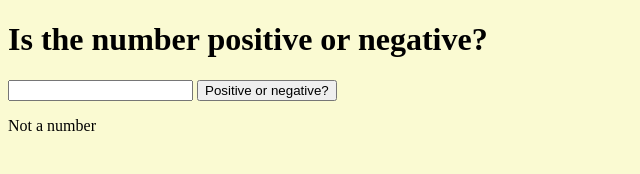
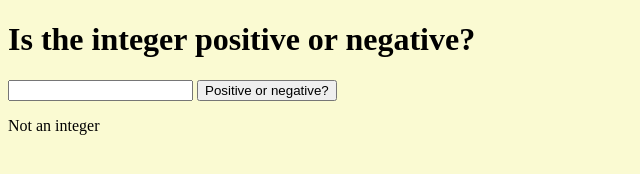
Before and after one commit to Marko-Milijevic/ICS2O-Unit7-02-HTML, a plain HTML site: page index.html in a window 1280 px wide. Both pictures are taken after a click on the button "Positive or negative?". Shown: the whole page, without its empty margins (0-640 px from the left). Drawn offline with Linux system fonts and the light colour scheme.

Commit message:
Fixed errors

```diff
--- a/index.html
+++ b/index.html
@@ -7,11 +7,10 @@
     <link href="style.css" rel="stylesheet" type="text/css" />
   </head>
   <body>
-    <h1>Is the number positive or negative?</h1>
-    <input type: "text" id="input">
+    <h1>Is the integer positive or negative?</h1>
+    <input type="text" id="input">
     <button id="button">Positive or negative?</button>
     <p id="answer"></p>
-
     <script src="script.js"></script>
   </body>
 </html>
--- a/script.js
+++ b/script.js
@@ -1,22 +1,25 @@
 /* Connect the button to "comparison" function */
-document.getElementById('button').addEventListener('click',comparison)
-let userInput= 0
+document.getElementById('button').addEventListener('click', comparison)
+let userInput = 0
 
-function comparison() {
+function comparison () {
   /* Get user input and convert it to an integer */
   userInput = document.getElementById('input').value
   userInput = parseInt(userInput)
 
   /* Check if userInput is less than 0 */
-  if (userInput < 0) {
-    document.getElementById('answer').innerHTML = "Negative"
+  if (userInput < 0)
+  {
+    document.getElementById('answer').innerHTML = 'Negative'
   }
   /* Check if userInput is greater than or equal to 0 */
-  else if (userInput >= 0) {
-    document.getElementById('answer').innerHTML = "Positive"
+  else if (userInput >= 0)
+  {
+    document.getElementById('answer').innerHTML = 'Positive'
   }
-  /* Display an error message */
-  else {
-    document.getElementById('answer').innerHTML = "Not a number"
+  /* Else, display an error message */
+  else
+  {
+    document.getElementById('answer').innerHTML = 'Not an integer'
   }
 }
```
Also changed, not shown: style.css (line endings or trailing spaces).
